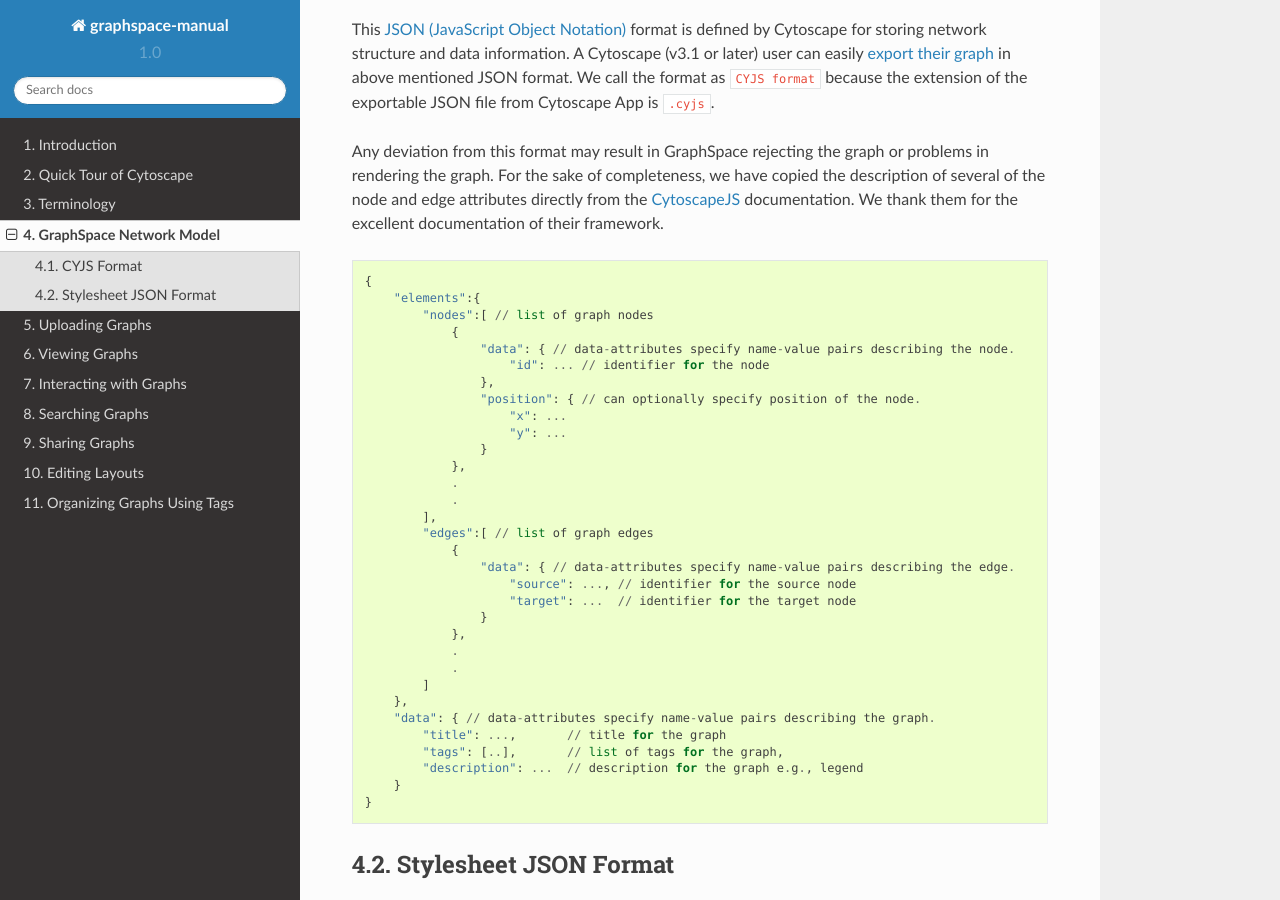
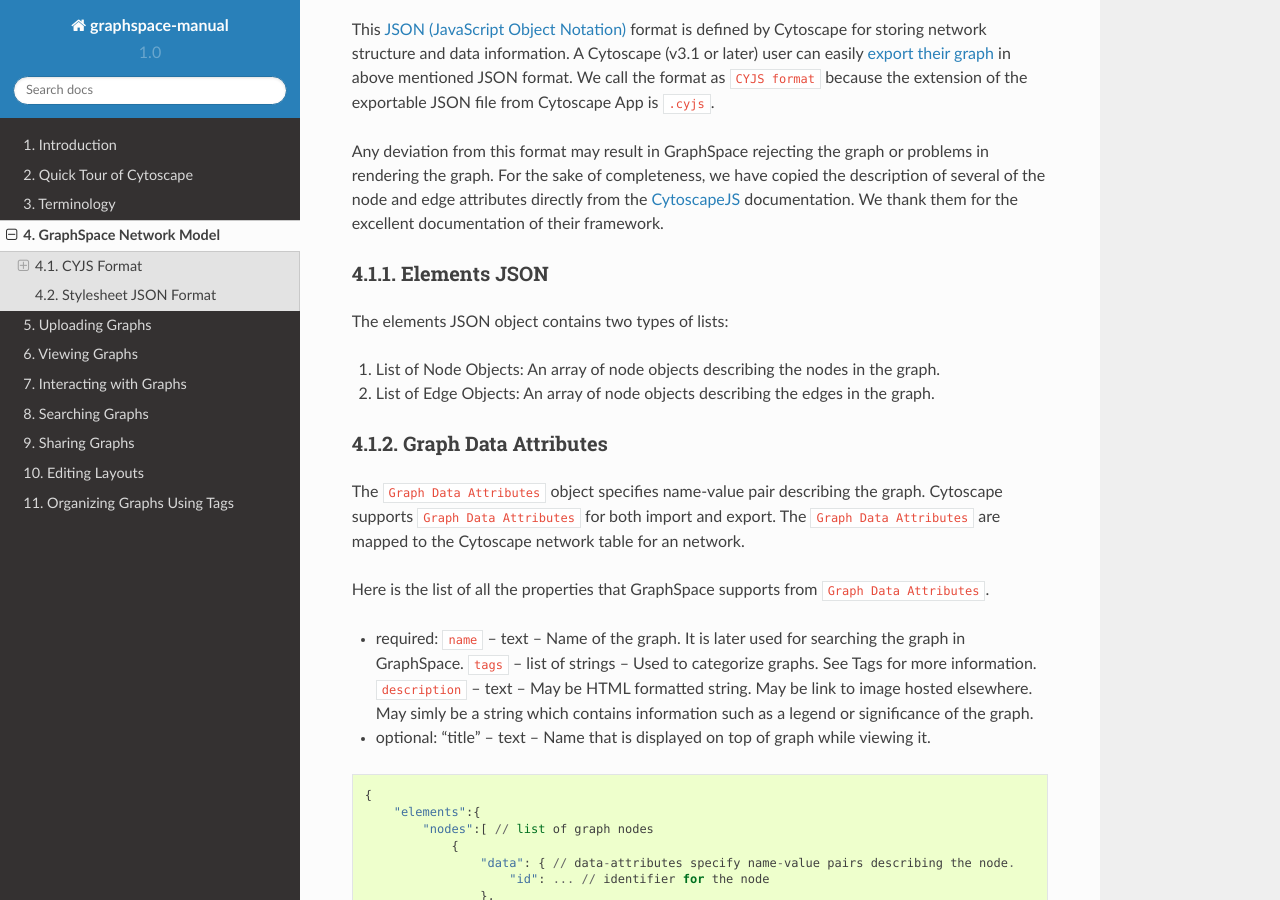
Before and after one commit to adbharadwaj/graphspace-manual, a Sphinx documentation site: the page built from docs/GraphSpace_Network_Model.md, in a window 1280 px wide and 900 px high, scrolled down 833 px. Built offline with Sphinx 7.4.7 and the Read the Docs theme 2.0.0, drawn with Linux system fonts in a browser that asks for light colours.

Commit message:
Update GraphSpace_Network_Model.md

````diff
--- a/docs/GraphSpace_Network_Model.md
+++ b/docs/GraphSpace_Network_Model.md
@@ -42,6 +42,28 @@ This [JSON (JavaScript Object Notation)](http://www.json.org/) format is defined
 
 Any deviation from this format may result in GraphSpace rejecting the graph or problems in rendering the graph. For the sake of completeness, we have copied the description of several of the node and edge attributes directly from the [CytoscapeJS](http://js.cytoscape.org/) documentation. We thank them for the excellent documentation of their framework.
 
+### Elements JSON
+
+The elements JSON object contains two types of lists:
+
+1.  List of Node Objects: An array of node objects describing the nodes in the graph.
+2.  List of Edge Objects: An array of node objects describing the edges in the graph.
+
+### Graph Data Attributes
+
+The `Graph Data Attributes` object specifies name-value pair describing the graph. Cytoscape supports `Graph Data Attributes` for both import and export. The `Graph Data Attributes` are mapped to the Cytoscape network table for an network.
+
+Here is the list of all the properties that GraphSpace supports from `Graph Data Attributes`.
+
+- required:
+    `name` – text – Name of the graph. It is later used for searching the graph in GraphSpace.
+    `tags` – list of strings – Used to categorize graphs. See Tags for more information.
+    `description` – text – May be HTML formatted string. May be link to image hosted elsewhere. May simly be a string which contains information such as a legend or significance of the graph.
+- optional:
+    "title" – text – Name that is displayed on top of graph while viewing it.
+
+
+
 ```
 {
     "elements":{
````
